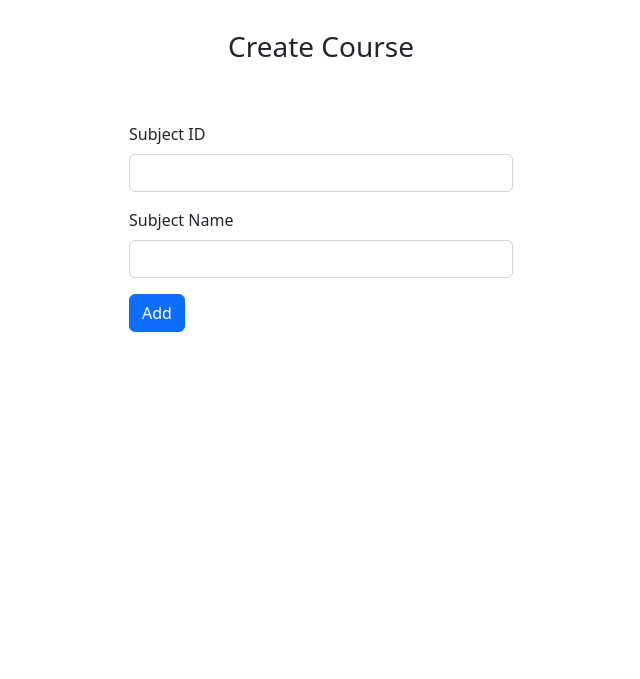
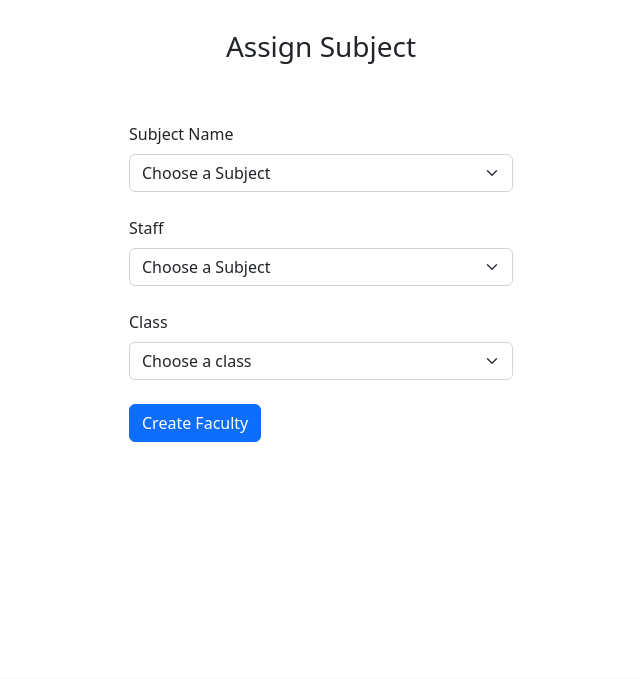
Before and after one commit to ashwin3082002/Attendance_System, a Django app: page /dash/hod/assign_subject in a window 1280 px wide. Shown: the part 56-735 px from the top of the page, without its empty margins (319-959 px from the left). Run offline with Django 4.2, Linux system fonts and the light colour scheme; a user stored in the database is signed in; data comes from the database, SQL or seed files in the repository; both versions use the stored data as it was after the commit.

Commit message:
Added Multiple Pages

```diff
--- a/amsdb/models.py
+++ b/amsdb/models.py
@@ -17,7 +17,7 @@
     teacher = models.ForeignKey(faculty_detail, on_delete=models.PROTECT)
 
     def __str__(self):
-        return f'{year} {section}'
+        return f'{self.year} Year, {self.section} Section'
 
 class student_detail(models.Model):
     name = models.CharField(max_length=120)
@@ -37,22 +37,17 @@
         return self.c_name
 
 class subject(models.Model):
-    sub_id = models.CharField(max_length=120, primary_key=True)
+    sub_id = models.AutoField(primary_key=True)
     subject_code = models.ForeignKey(course,on_delete=models.CASCADE)
     staff_id = models.ForeignKey(faculty_detail,on_delete=models.CASCADE)
     class_id = models.ForeignKey(classes,on_delete=models.CASCADE)
 
 class attendance(models.Model):
-    atten=(
-        ('A','ABSENT'),
-        ('P','PRESENT'),
-        ('OD', 'ONDUTY'),
-    )
     roll_no = models.ForeignKey(student_detail,on_delete=models.CASCADE)
     s_class = models.ForeignKey(classes,on_delete=models.CASCADE)
     subject_code = models.ForeignKey(subject,on_delete=models.CASCADE)
     status = models.CharField(max_length=120)
-    attendance_student = models.CharField(max_length=100, choices=atten)
+    attendance_student = models.CharField(max_length=100)
     date = models.DateField()
 
 class timetable(models.Model):
--- a/attendance/settings.py
+++ b/attendance/settings.py
@@ -27,7 +27,7 @@
 # SECURITY WARNING: don't run with debug turned on in production!
 DEBUG = True
 
-ALLOWED_HOSTS = []
+ALLOWED_HOSTS = ["*"]
 
 
 # Application definition
--- /dev/null
+++ b/dash/templates/assign_subject.html
@@ -0,0 +1,53 @@
+{% extends 'base_hod.html' %}
+
+{% block title %}
+Assign Subject
+{% endblock title %}
+
+{% block body %}
+{% if messages %}
+<div class="alert alert-warning alert-dismissible fade show" role="alert">
+  {% for message in messages %}
+    <li{% if message.tags %} class="{{ message.tags }}"{% endif %}>{{ message }}</li>
+  {% endfor %}
+  <button type="button" class="btn-close" data-bs-dismiss="alert" aria-label="Close"></button>
+</div>
+{% endif %}
+
+<h3 style="text-align: center; padding-top:30px;">
+    Assign Subject
+</h3>
+
+<div style="margin: auto; width:30%; padding-top: 50px;">
+    <form action="{% url 'assign_subject' %}" method="POST">
+        {% csrf_token %}
+        <label class="form-label" for="">Subject Name</label>
+        <select class="form-select" name="subject_code" aria-label="Default select example">
+            <option selected>Choose a Subject</option>
+            {% for subject in subjects %}
+                <option value="{{subject.c_id}}">{{subject.c_name}}</option>
+            {% endfor %}
+        </select>
+        <br>
+        <label class="form-label" for="">Staff</label>
+        <select class="form-select" name="staff" aria-label="Default select example">
+            <option selected>Choose a Subject</option>
+            {% for staff in staffs %}
+                <option value="{{staff.email}}">{{staff.name}}</option>
+            {% endfor %}
+        </select>
+        <br>
+        <label class="form-label" for="">Class</label>
+        <select class="form-select" name="clas" aria-label="Default select example">
+            <option selected>Choose a class</option>
+            {% for class in classes %}
+                <option value="{{class.class_id}}">{{class}}</option>
+            {% endfor %}
+        </select>
+        <br>
+
+
+        <button type="submit" class="btn btn-primary">Create Faculty</button>
+    </form>
+</div>
+{% endblock body %}
--- a/dash/templates/base.html
+++ b/dash/templates/base.html
@@ -33,6 +33,11 @@
             bottom:0;
             width:100%;
         }
+        t-spacing{
+          padding:0 10px;
+        }
+
+
     </style>
   </head>
 
--- a/dash/templates/base_fac.html
+++ b/dash/templates/base_fac.html
@@ -13,10 +13,8 @@
                 Student
             </a>
             <ul class="dropdown-menu">
-                <li><a class="dropdown-item" href="#">List Students</a></li>
-                <li><a class="dropdown-item" href="#">Add Student</a></li>
-                <li><a class="dropdown-item" href="#">Remove Student</a></li>
-
+                <li><a class="dropdown-item" href="{% url 'list_students' %}">List Students</a></li>
+                <li><a class="dropdown-item" href="{% url 'add_students' %}">Add Student</a></li>
             </ul>
         </li>
         <li class="nav-item">
--- a/dash/templates/base_hod.html
+++ b/dash/templates/base_hod.html
@@ -5,12 +5,12 @@
 <div class="collapse navbar-collapse" id="navbarSupportedContent">
     <ul class="navbar-nav me-auto mb-2 mb-lg-0">
         <li class="nav-item">
-            <a class="nav-link active" aria-current="page" href="{% url 'home' %}">Home</a>
+            <a class="nav-link active" aria-current="page" href="{% url 'hodash' %}">Home</a>
         </li>
         <li class="nav-item dropdown">
             <a class="nav-link dropdown-toggle" href="#" role="button" data-bs-toggle="dropdown"
                 aria-expanded="false">
-                Utility
+                Actions
             </a>
             <ul class="dropdown-menu">
                 <li><a class="dropdown-item" href="{% url 'create_course' %}">Create Course</a></li>
@@ -26,7 +26,6 @@
             </a>
             <ul class="dropdown-menu">
                 <li><a class="dropdown-item" href="{% url 'create_faculty' %}">Create Faculty</a></li>
-                <li><a class="dropdown-item" href="{% url 'assign_class' %}">Assign Class</a></li>
 
             </ul>
         </li>
@@ -36,7 +35,4 @@
     </ul>
 
 </div>
-
-
-
 {% endblock dropdown %}
--- a/dash/urls.py
+++ b/dash/urls.py
@@ -6,8 +6,13 @@
     path('hod/create-faculty', views.create_faculty, name="create_faculty"),
     path('hod/create-course', views.create_course, name="create_course"),
     path('hod/create-class', views.create_class, name="create_class"),
-    path('hod/assign_subject', views.create_course, name="assign_subject"),
+    path('hod/assign_subject', views.assign_subject, name="assign_subject"),
     path('hod/assign_class', views.create_course, name="assign_class"),
 
-    path('faculty',views.facdash, name='facdash')
+    path('faculty',views.facdash, name='facdash'),
+    path('faculty/add-students', views.add_students,name="add_students"),
+    path('faculty/list-students', views.list_students,name="list_students"),
+    path('faculty/list-students', views.list_students,name="list_students"),
+    path('faculty/attendance', views.mark_attendance,name="mark_attendance"),
+
 ]
--- a/dash/views.py
+++ b/dash/views.py
@@ -59,10 +59,93 @@
 @login_required(login_url=LOGIN_URL)
 @allowed_users(allowed_roles=['hod'])
 def create_class(request):
-    return render(request,'create_class.html')
+    if request.method == "POST":
+        sem = request.POST.get('sem')
+        year = request.POST.get('year')
+        section = request.POST.get('section')
+        staff = request.POST.get('staff')
+        dat1 = faculty_detail.objects.get(name=staff)
+        db_ins = classes(
+            sem=sem,
+            year=year,
+            section=section,
+            teacher=dat1
+        )
+        db_ins.save()
+        messages.success(request,"Class Created!!")
+        return redirect('create_class')
+
+    dat = faculty_detail.objects.all()
+    cont={'staffs':dat}
+    return render(request,'create_class.html',context=cont)
+
+@login_required(login_url=LOGIN_URL)
+@allowed_users(allowed_roles=['hod'])
+def assign_subject(request):
+    if request.method == 'POST':
+        sub_code= request.POST.get('subject_code')
+        staff = request.POST.get('staff')
+        classs = request.POST.get('clas')
+        db_inst = subject(
+            subject_code= course.objects.get(c_id=sub_code),
+            staff_id=faculty_detail.objects.get(email=staff),
+            class_id=classes.objects.get(class_id=classs)
+        )
+        db_inst.save()
+        messages.success(request,'Class Created!!')
+        return redirect('assign_subject')
+
+    subj =course.objects.all()
+    staf =faculty_detail.objects.all()
+    clas = classes.objects.all()
+    context ={'subjects':subj,'staffs':staf,'classes':clas}
+    return render(request,'assign_subject.html',context=context)
 
 
 @login_required(login_url=LOGIN_URL)
 @allowed_users(allowed_roles=['faculty'])
 def facdash(request):
     return render(request, 'facdash.html')
+
+@login_required(login_url=LOGIN_URL)
+@allowed_users(allowed_roles=['faculty'])
+def add_students(request):
+    if request.method == "POST":
+        name = request.POST.get('name')
+        email = request.POST.get('email')
+        roll_no = request.POST.get('roll_no')
+        register_no = request.POST.get('register_no')
+        clas = request.POST.get('clas')
+
+        db_inst = student_detail(
+            name=name,
+            email=email,
+            roll_no=roll_no,
+            reg_no=register_no,
+            s_class=classes.objects.get(class_id=clas)
+        )
+        db_inst.save()
+        messages.success(request, 'Student Added!!')
+        return redirect('add_students')
+    clas = classes.objects.all()
+    context ={'classes':clas}
+    return render(request, 'add_students.html',context)
+
+@login_required(login_url=LOGIN_URL)
+@allowed_users(allowed_roles=['faculty'])
+def list_students(request):
+
+    students = student_detail.objects.all()
+    cont={'students': students}
+    return render(request, 'list_students.html', context=cont)
+
+
+@login_required(login_url=LOGIN_URL)
+@allowed_users(allowed_roles=['faculty'])
+def mark_attendance(request):
+
+
+
+    students = student_detail.objects.all()
+    cont={'students': students}
+    return render(request, 'mark_attendance.html', context=cont)
```
Also changed, not shown: dash/templates/add_students.html (added, +50 -0 lines), dash/templates/create_class.html (+17 -8 lines), dash/templates/facdash.html (+2 -5 lines), dash/templates/list_students.html (added, +49 -0 lines), dash/templates/mark_attendance.html (added, +122 -0 lines), amsdb/migrations/0006_alter_attendance_attendance_student.py (added), amsdb/migrations/0007_alter_subject_sub_id.py (added), db.sqlite3.
